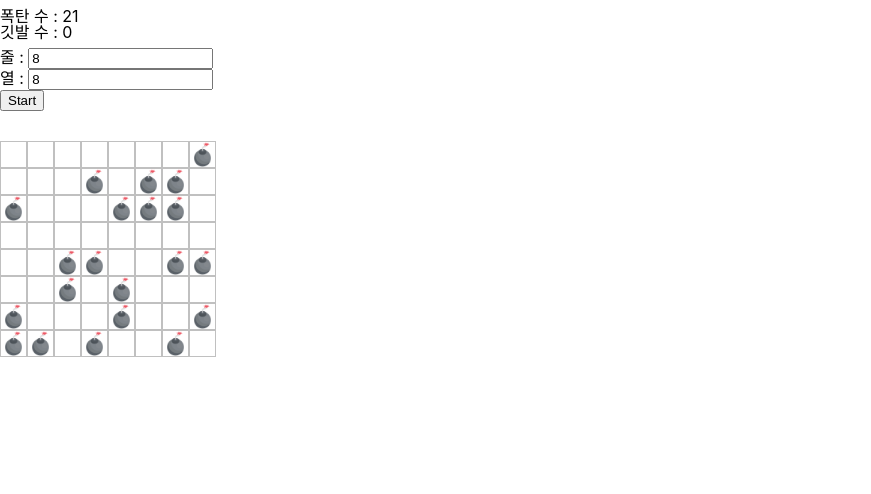
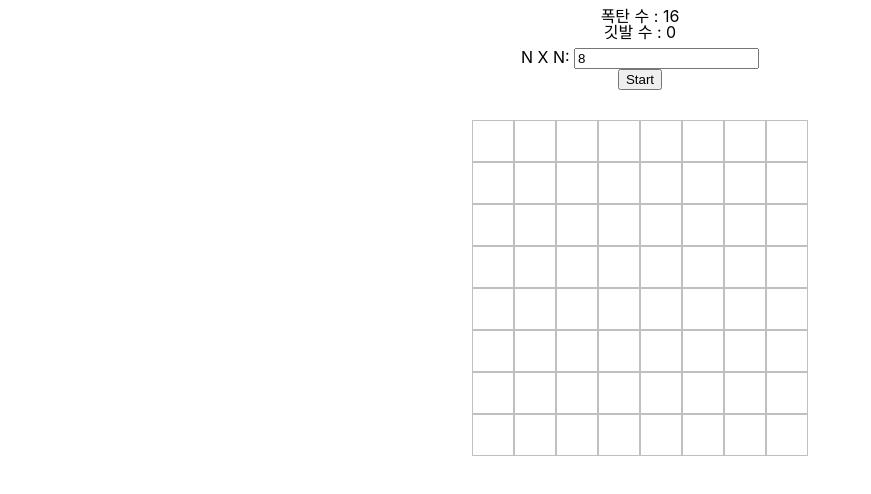
Before and after one commit to Seunghyum/mine-sweeper, a React app: page / in a window 1280 px wide. Shown: the top 494 px of the page, without its empty margins (0-871 px from the left). Built offline with nearby package versions, Linux system fonts and the light colour scheme.

Commit message:
bugfix: fix render bug when start

```diff
--- a/src/App.tsx
+++ b/src/App.tsx
@@ -1,15 +1,19 @@
+import { useObserver } from 'mobx-react-lite'
 import * as React from 'react'
+
+import { useStores } from '~helpers/useStores'
 
 import Board from './components/Board'
 import Toolbar from './components/Toolbar'
+function App(): React.ReactElement {
+  const { cols, rows, flags, mines, setSettings } = useStores().boardStore
 
-function App(): React.ReactElement {
-  return (
+  return useObserver(() => (
     <div className="mine-sweeper-table">
-      <Toolbar />
+      <Toolbar setSettings={setSettings} rows={rows} cols={cols} flags={flags} mines={mines} />
       <Board />
     </div>
-  )
+  ))
 }
 
 export default App
--- a/src/assets/styles/index.scss
+++ b/src/assets/styles/index.scss
@@ -1,3 +1,5 @@
+$cell-size: 40px;
+
 body {
   margin: 0;
   font-family: -apple-system, BlinkMacSystemFont, 'Segoe UI', 'Roboto', 'Oxygen',
@@ -15,22 +17,47 @@ code {
 .mine-sweeper-table {
   line-height: 0px;
 }
-.cell {
+.board-wrapper {
+  width: fit-content;
+  margin: auto;
+}
+.cell-wrapper {
+  position: relative;
+  display: inline-block;
+}
+
+
+.cell-wrapper .cell {
+  width: $cell-size;
+  height: $cell-size;
   float: left;
+  line-height: $cell-size;
   text-align: center;
-  width: 25px;
-  height: 25px;
-  line-height: 25px;
-  border: 1px solid silver;
+  border: 0.3px solid silver;
+  background-color: white;
+  background-position: center;
+  background-size: cover;
+  cursor: pointer;
+  &:hover {
+    background-color: rgba(0,0,0,0.1);
+    opacity: 0.9;
+  }
   &.bomb {
-    background-image: url('../images/bomb.png');
-    background-position: center;
-    background-size: cover;
+    background-image: url('https://img.icons8.com/emoji/48/000000/bomb-emoji.png');
+    background-color: rgba(255, 0, 0, 0.15) !important;
+  }
+  &.opened {
+    background-color: rgba(0, 128, 0, 0.15);
+    float: left;
+  }
+  &.flaged {
+    background-image: url('https://img.icons8.com/office/40/000000/filled-flag.png');
   }
 }
 .clear {
   clear: left;
 }
 .tool-wrapper {
+  text-align: center;
   margin-bottom:30px;
 }
--- a/src/components/Board.tsx
+++ b/src/components/Board.tsx
@@ -1,5 +1,5 @@
 // import { useBoardStore } from 'stores'
-import 'mobx-react-lite/batchingForReactDom'
+// import 'mobx-react-lite/batchingForReactDom'
 
 import { useObserver } from 'mobx-react-lite'
 import * as React from 'react'
@@ -10,10 +10,6 @@ import { useStores } from '~helpers/useStores'
 import { NodeType } from '~utils/Node'
 
 import BoardCell from './BoardCell'
-
-interface Store {
-  renderElement: ReactElement[] | void
-}
 
 const Board = (): ReactElement<void, any> => {
   const { nodeStore } = useStores()
@@ -27,9 +23,6 @@ const Board = (): ReactElement<void, any> => {
           <BoardCell
             id={`cell-${i}-${j}`}
             index={[i, j]}
-            // hasMine={node.hasMine}
-            // isOpened={node.isOpened}
-            // adjacent={node.adjacent}
             node={node}
             forceUpdate={forceUpdate}
             key={`cell-${i}-${j}`}
@@ -42,6 +35,6 @@ const Board = (): ReactElement<void, any> => {
     return renderElements
   }
 
-  return useObserver(() => <>{renderBoard()}</>)
+  return useObserver(() => <div className="board-wrapper">{renderBoard()}</div>)
 }
 export default Board
--- a/src/components/BoardCell.tsx
+++ b/src/components/BoardCell.tsx
@@ -1,4 +1,3 @@
-import { useObserver } from 'mobx-react-lite'
 import * as React from 'react'
 import { useEffect, useState } from 'react'
 
@@ -55,23 +54,28 @@ function BoardCell(props: Props): React.ReactElement<Props> {
   }
 
   useEffect(() => {
-    setMineCount(adjacent || 0)
+    setMineCount(adjacent || ' ')
   }, [adjacent])
 
   useEffect(() => {
     setLocalIsOpened(isOpened)
   }, [isOpened])
 
-  return useObserver(() => (
-    <div
-      id={id}
-      className={`cell ${hasMine ? 'bomb' : ''}`}
-      onClick={e => handleClick(e)}
-      onContextMenu={e => handleClick(e)}
-    >
-      {isFlagged && <i className="fas fa-flag" />}
-      {localIsOpened ? mineCount : undefined}
+  return (
+    <div className="cell-wrapper">
+      <div
+        id={id}
+        className={`
+          cell
+          ${isFlagged && !localIsOpened && 'flaged'}
+          ${hasMine && localIsOpened && 'bomb'}
+          ${localIsOpened && 'opened'}`}
+        onClick={e => handleClick(e)}
+        onContextMenu={e => handleClick(e)}
+      >
+        {localIsOpened ? mineCount : ' '}
+      </div>
     </div>
-  ))
+  )
 }
 export default BoardCell
--- a/src/components/Toolbar.tsx
+++ b/src/components/Toolbar.tsx
@@ -1,47 +1,31 @@
-// import { inject } from 'mobx-react'
+import { useObserver } from 'mobx-react-lite'
 import * as React from 'react'
 import { useState } from 'react'
 
 import { useStores } from '~helpers/useStores'
+import { BoardStoreType } from '~stores/BoardStore'
 
-function Tools(): React.ReactElement {
-  const { cols, rows, flags, setSettings, mines } = useStores().boardStore
-  const [inputRows, setInputRows] = useState(rows)
-  const [inputCols, setInputCols] = useState(cols)
+function Tools(props: BoardStoreType): React.ReactElement {
+  const { rows, flags, mines, setSettings } = props
+  const { initCellIdTable } = useStores().nodeStore
+  const [defaultNumber, setDefaultNumber] = useState(rows)
 
   const onClickSetTable = () => {
-    setSettings(inputRows, inputCols)
+    const options = setSettings(defaultNumber, defaultNumber)
+    initCellIdTable(options)
   }
 
   return (
     <div className="tool-wrapper">
       <p>폭탄 수 : {mines}</p>
       <p>깃발 수 : {flags}</p>
-      {/* <div>
-        <span>폭탄 수 조정 : </span>
-        <input
-          name="mines"
-          type="number"
-          value={inputMines}
-          onChange={e => setInputMines(Number(e.target.value))}
-        />
-      </div> */}
       <div>
-        <span>줄 : </span>
+        <span>N X N: </span>
         <input
           name="rows"
           type="number"
-          value={inputRows}
-          onChange={e => setInputRows(Number(e.target.value))}
-        />
-      </div>
-      <div>
-        <span>열 : </span>
-        <input
-          name="cols"
-          type="number"
-          value={inputCols}
-          onChange={e => setInputCols(Number(e.target.value))}
+          value={defaultNumber}
+          onChange={e => setDefaultNumber(Number(e.target.value))}
         />
       </div>
       <button onClick={onClickSetTable}> Start </button>
--- a/src/helpers/useForceUpdate.ts
+++ b/src/helpers/useForceUpdate.ts
@@ -1,11 +1,7 @@
 import { useCallback, useState } from 'react'
 
-// Returning a new object reference guarantees that a before-and-after
-//   equivalence check will always be false, resulting in a re-render, even
-//   when multiple calls to forceUpdate are batched.
-
 export default function useForceUpdate(): () => void {
-  const [, dispatch] = useState<{}>(Object.create(null))
+  const [, dispatch] = useState<any>(Object.create(null))
   const memoizedDispatch = useCallback((): void => {
     dispatch(Object.create(null))
   }, [dispatch])
--- a/src/stores/BoardStore.ts
+++ b/src/stores/BoardStore.ts
@@ -5,10 +5,11 @@ export interface BoardStoreType {
   cols?: number
   mines?: number
   flags?: number
+  getFlags?: number
   rootStore?: any
   increaseFlags?: () => void
   decreaseFlags?: () => void
-  setSettings?: (rows: number, cols: number) => void
+  setSettings?: (rows: number, cols: number) => { rows: number; cols: number; mines: number }
 }
 
 export default class BoardStore {
@@ -21,8 +22,12 @@ export default class BoardStore {
     this.initSettings()
   }
 
-  @computed get mines() {
-    return Math.floor((this.rows * this.cols) / 3)
+  @computed get mines(): number {
+    return Math.floor((this.rows * this.cols) / 4)
+  }
+
+  @computed get getFlags(): number {
+    return this.flags - 2
   }
 
   @action
@@ -36,9 +41,15 @@ export default class BoardStore {
   }
 
   @action
-  setSettings = (rows: number, cols: number): void => {
+  setSettings = (rows: number, cols: number): { rows: number; cols: number; mines: number } => {
     this.rows = rows
     this.cols = cols
+
+    return {
+      rows,
+      cols,
+      mines: this.mines,
+    }
   }
 
   @action
--- a/src/stores/NodeStore.ts
+++ b/src/stores/NodeStore.ts
@@ -1,15 +1,17 @@
 import { observable } from 'mobx'
 
 import Node from '~utils/Node'
-import NodeIndexMapInstance, { NodeIndexMapType } from '~utils/NodeIndexMap'
-
+// import NodeIndexMapInstance, { NodeIndexMapType } from '~utils/NodeIndexMap'
+import NodeIndexMapClass, { NodeIndexMapType } from '~utils/NodeIndexMap'
 export interface NodeStoreType {
   NodeIndexMap: NodeIndexMapType
   rootStore?: any
+  initCellIdTable: (options: { rows: number; cols: number; mines: number }) => any
 }
 
 export default class NodeStore {
-  @observable NodeIndexMap: NodeIndexMapType = NodeIndexMapInstance
+  // @observable NodeIndexMap: NodeIndexMapType = NodeIndexMapInstance
+  @observable NodeIndexMap: NodeIndexMapType = new NodeIndexMapClass()
   rootStore: any
   constructor(rootStore: any) {
     this.rootStore = rootStore
@@ -18,20 +20,21 @@ export default class NodeStore {
   }
 
   initCellIdTable = ({ rows, cols, mines }: { rows: number; cols: number; mines: number }): any => {
-    const mineStringArr: Set<any> | void = NodeIndexMapInstance.initMineSet({ rows, cols, mines })
+    this.NodeIndexMap = new NodeIndexMapClass()
+    const mineStringArr: Set<any> | void = this.NodeIndexMap.initMineSet({ rows, cols, mines })
     if (!mineStringArr) return
     for (let i = 0; i < rows; i++) {
       for (let j = 0; j < cols; j++) {
-        let hasMine = false
-        let isCurrentRowFirstNode = false
         const index: [number, number] = [i, j]
-        if (mineStringArr.has(`${i},${j}`)) hasMine = true
         const node = new Node({
           index,
-          hasMine,
+          hasMine: !!mineStringArr.has(`${i},${j}`),
         })
-        if (j === cols - 1) isCurrentRowFirstNode = true
-        this.NodeIndexMap.setIndexes({ index, node, isCurrentRowFirstNode })
+        this.NodeIndexMap.setIndexes({
+          index,
+          node,
+          isCurrentRowFirstNode: j === cols - 1,
+        })
       }
     }
     this.NodeIndexMap.updateMinesInIndexMap()
--- a/src/utils/Node.ts
+++ b/src/utils/Node.ts
@@ -8,7 +8,6 @@ export interface NodeType {
   top: NodeType | null
   bottom: NodeType | null
   incrementAdjacent: () => void
-  // updateZeroAdjacentNodeToOpen: () => void
   setTopNode: (node: NodeType) => void
   setBottomNode: (node: NodeType) => void
   setLeftNode: (node: NodeType) => void
--- a/src/utils/NodeIndexMap.ts
+++ b/src/utils/NodeIndexMap.ts
@@ -19,7 +19,7 @@ export interface NodeIndexMapType {
 
 class NodeIndexMap {
   indexes: any[] = []
-  mineSet: Set<any> = new Set()
+  mineSet: Set<any> | undefined
 
   initMineSet = ({
     rows,
@@ -31,6 +31,7 @@ class NodeIndexMap {
     mines: number
   }): Set<any> | void => {
     if (rows * cols < mines) return alert('Number of mines exceed total cells')
+    this.mineSet = new Set()
     const checkNumSet = new Set()
     for (let i = 0; i < mines; i++) {
       while (true) {
@@ -52,7 +53,7 @@ class NodeIndexMap {
     return this.mineSet
   }
 
-  setIndexes(props: { index: [number, number]; node: NodeType }) {
+  setIndexes(props: { index: [number, number]; node: NodeType }): void {
     const { index, node } = props
     const x = index[0]
     const y = index[1]
@@ -60,18 +61,18 @@ class NodeIndexMap {
     this.indexes[x][y] = node
   }
 
-  initIndexes() {
+  initIndexes(): void {
     this.indexes = []
   }
 
-  getNodeByIndex(index: [number, number]) {
+  getNodeByIndex(index: [number, number]): [number, number] {
     const x = index[1]
     const y = index[0]
 
     return this.indexes[x][y]
   }
 
-  updateMinesInIndexMap() {
+  updateMinesInIndexMap(): void {
     this.indexes.forEach(row => {
       row.forEach((node: NodeType) => {
         const [x, y] = node.index
@@ -103,7 +104,7 @@ class NodeIndexMap {
     })
   }
 
-  updateZeroAdjacentNodeToOpen(index: [number, number]) {
+  updateZeroAdjacentNodeToOpen(index: [number, number]): void {
     const [x, y] = index
     const targetNode = this.indexes[x] ? this.indexes[x][y] : null
     if (!targetNode) return
@@ -121,7 +122,7 @@ class NodeIndexMap {
     }
   }
 
-  revealAllNodes() {
+  revealAllNodes(): void {
     this.indexes.forEach(row => {
       row.forEach((node: NodeType) => {
         node.setIsOpened()
@@ -129,4 +130,5 @@ class NodeIndexMap {
     })
   }
 }
-export default new NodeIndexMap()
+// export default new NodeIndexMap()
+export default NodeIndexMap
```
